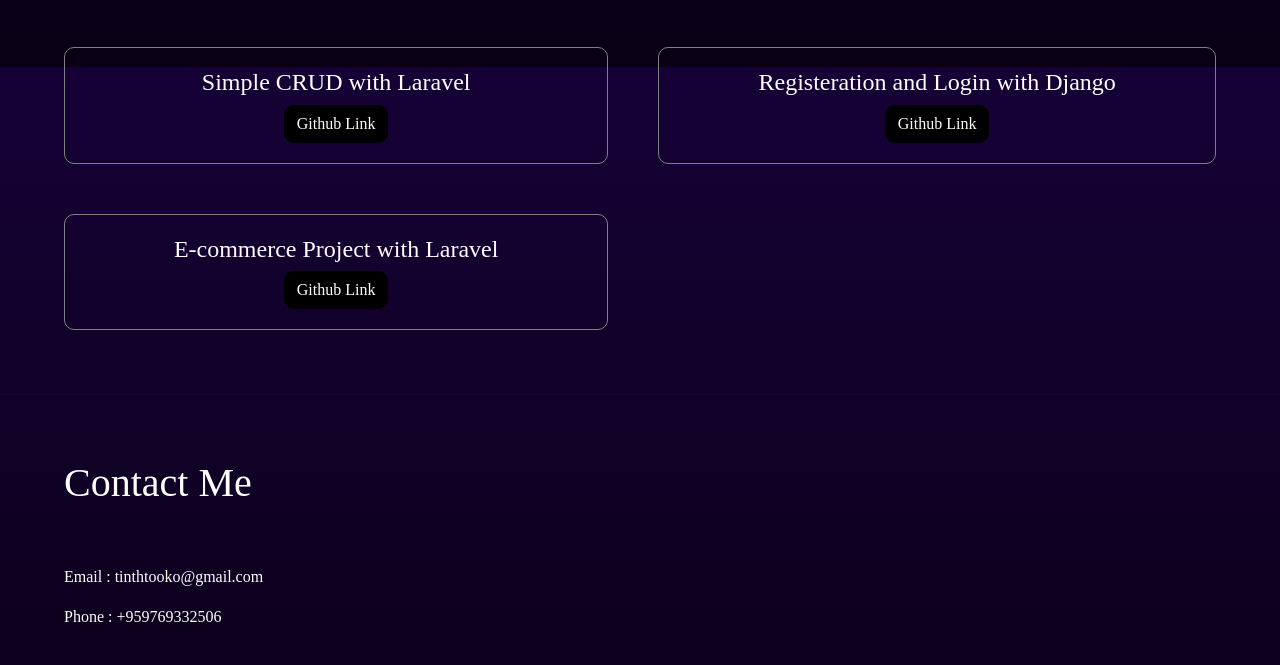
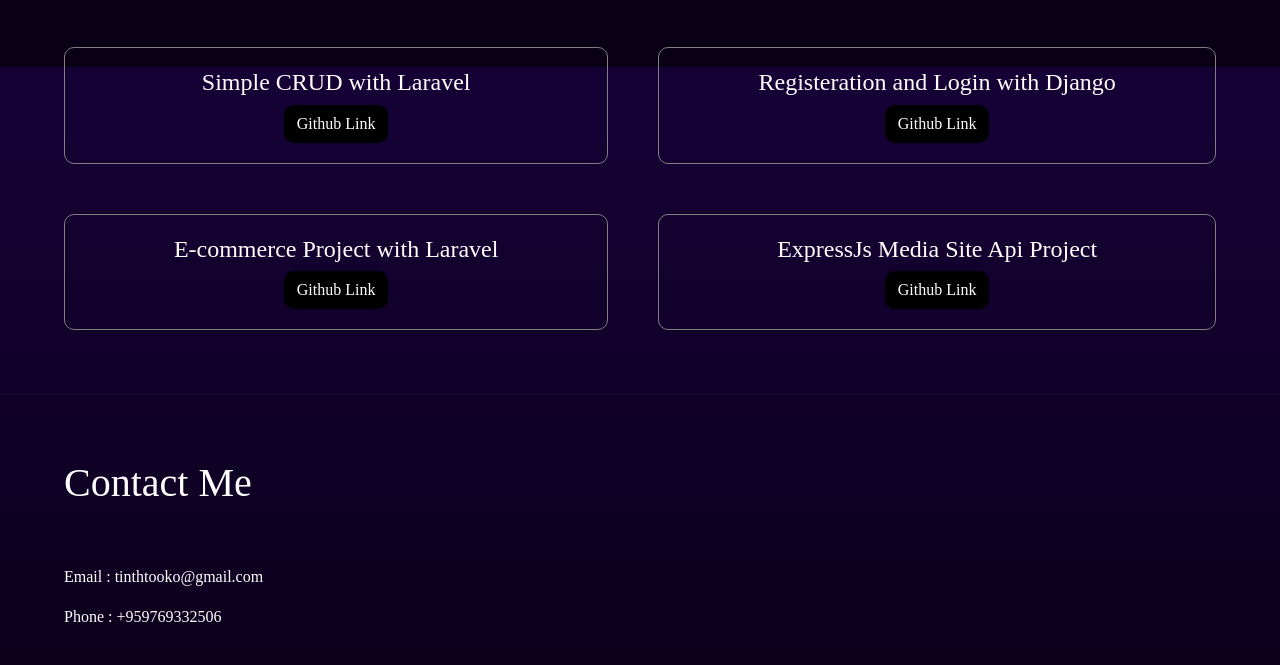
Before and after one commit to TintHtooKo/myPortfolio.github.io, a plain HTML site: page index.html in a window 1280 px wide. Shown: the part 3133-3798 px from the top of the page. Drawn offline with Linux system fonts and the light colour scheme; a web font is replaced by a local one.

Commit message:
Update index.html

```diff
--- a/index.html
+++ b/index.html
@@ -181,6 +181,11 @@
             <a herf="https://github.com/TintHtooKo/LaravelEcommerce" class="btn">Github Link</a>
         </div>
 
+        <div>
+            <h4>ExpressJs Media Site Api Project</h4>
+            <a herf="https://github.com/TintHtooKo/ExpressJs_mediaProject_api" class="btn">Github Link</a>
+        </div>
+
     </div>
 </div>
 <hr>
```
